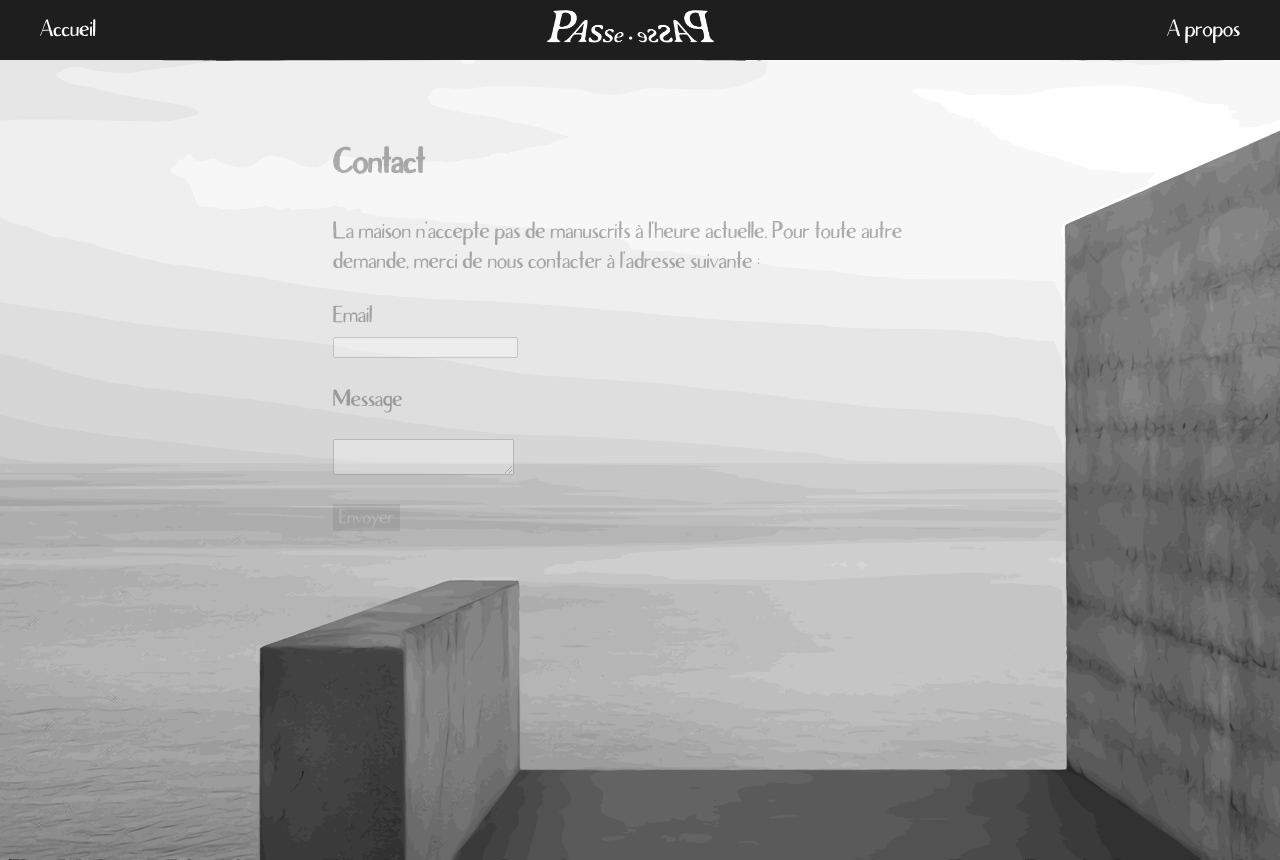
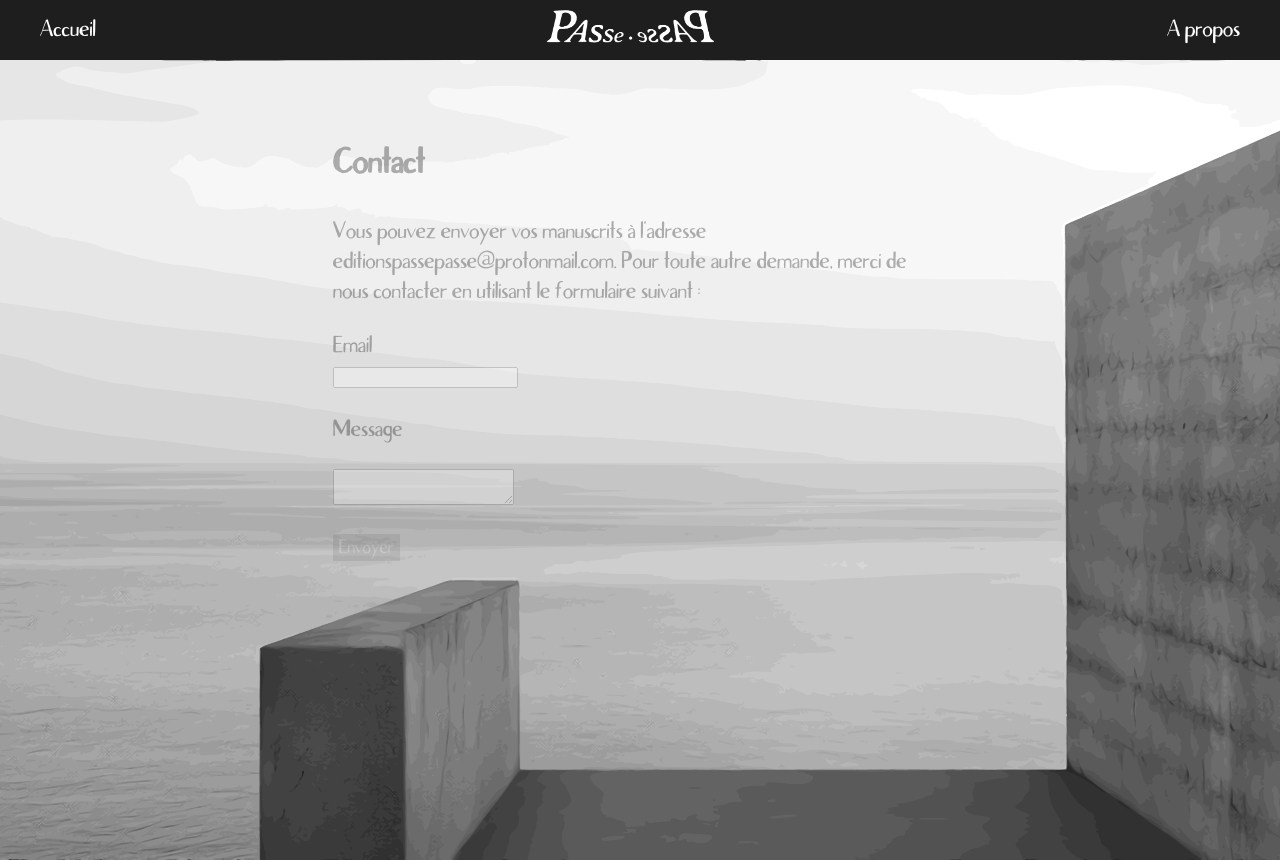
Before and after one commit to Teddy1792/PassePasse, a React (Create React App) app: page /contact in a window 1280 px wide. Built offline with nearby package versions, Linux system fonts and the light colour scheme.

Commit message:
formulaire

```diff
--- a/src/components/Contact.js
+++ b/src/components/Contact.js
@@ -7,7 +7,7 @@ export function Contact() {
             <div className='backgroundImgContact'></div>
             <div className='contactForm'>
                 <h1>Contact</h1>
-                <p>La maison n'accepte pas de manuscrits à l'heure actuelle. Pour toute autre demande, merci de nous contacter à l'adresse suivante :</p>
+                <p>Vous pouvez envoyer vos manuscrits à l'adresse editionspassepasse@protonmail.com. Pour toute autre demande, merci de nous contacter en utilisant le formulaire suivant :</p>
                 <ContactForm />
             </div>
         </nav>
```
